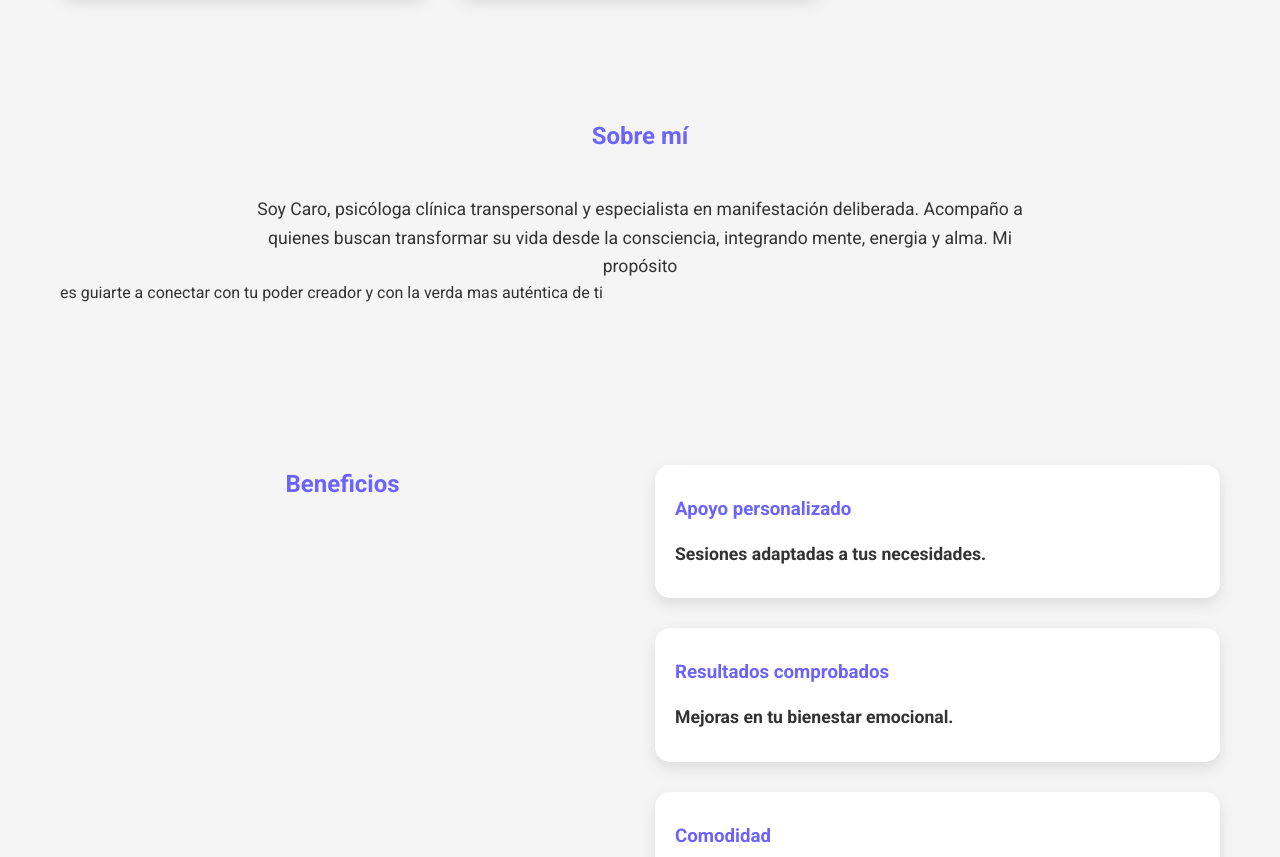
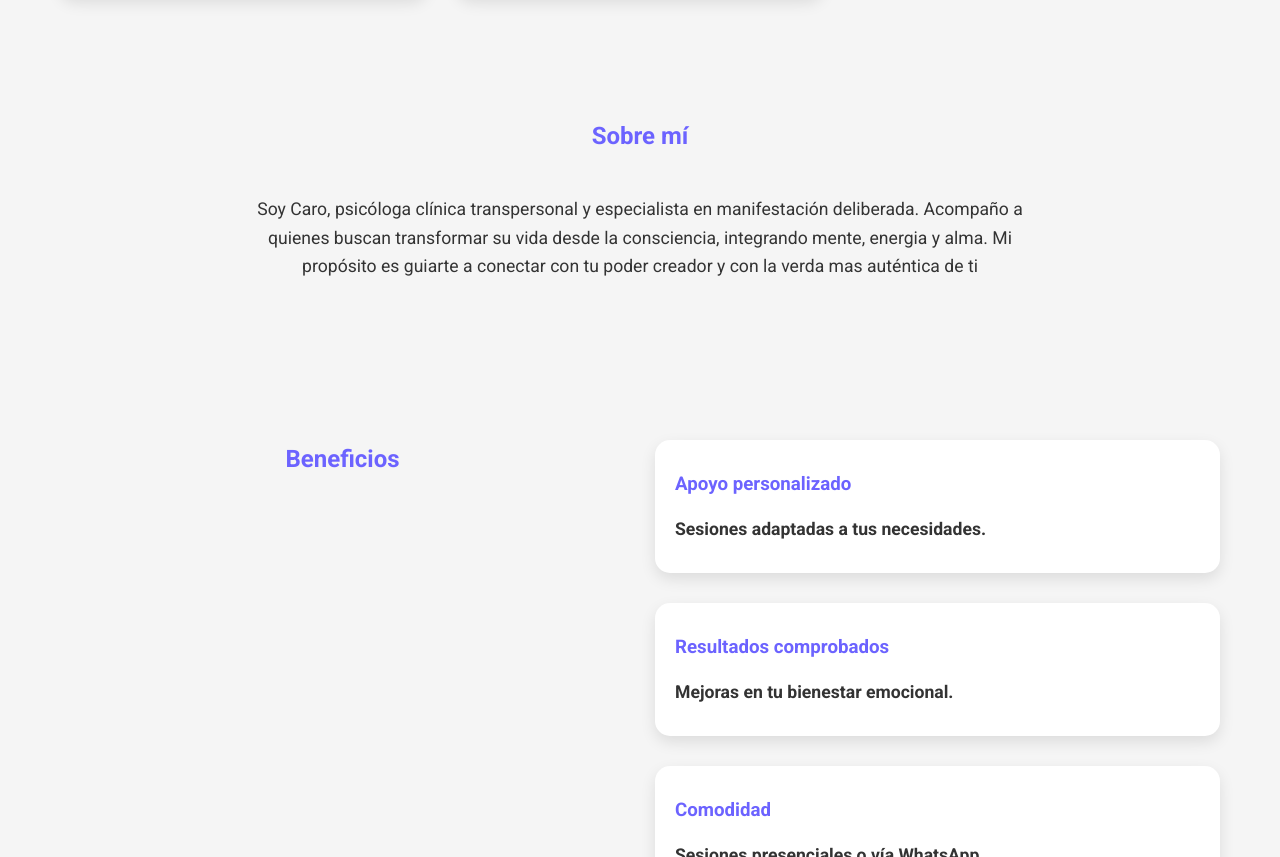
Before and after one commit to benro2800-cmd/MujerAzul, a plain HTML site: page index.html in a window 1280 px wide. Shown: the part 1516-2373 px from the top of the page. Drawn offline with nearby package versions, Linux system fonts and the light colour scheme.

Commit message:
index.html

```diff
--- a/index.html
+++ b/index.html
@@ -116,8 +116,8 @@
     <h2 style="text-align:center; color:#6C63FF; margin-bottom:40px;">Sobre mí</h2>
     <p style="text-align:center; max-width:800px; margin:0 auto;">
       Soy Caro, psicóloga clínica transpersonal y especialista en manifestación deliberada. Acompaño a quienes buscan transformar su vida desde la consciencia, integrando mente, energia y alma. Mi propósito
-    </p>
-   es guiarte a conectar con tu poder creador y con la verda mas auténtica de ti</section>
+       es guiarte a conectar con tu poder creador y con la verda mas auténtica de ti</p>
+   </section>
 
   <!-- Beneficios -->
   <section id="benefits" class="benefits">
```
